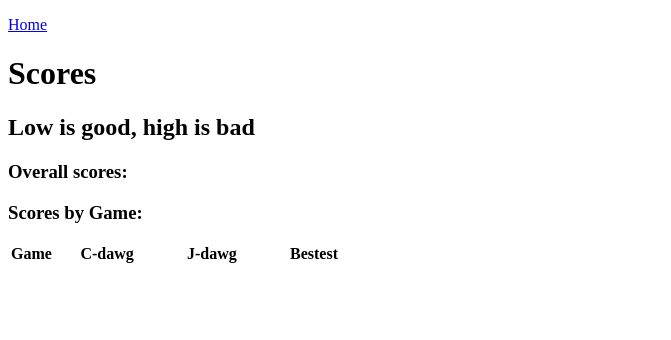
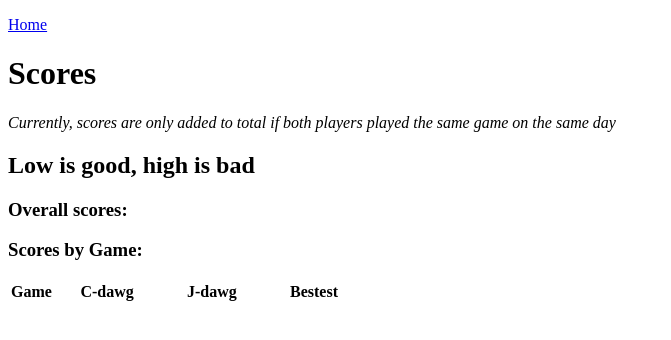
Before and after one commit to jacobl992/game-scores, a PHP site: template templates/scores.phtml in a window 1280 px wide. Shown: the top 340 px of the page, without its empty margins (0-671 px from the left). Run offline with PHP 8.4, Linux system fonts and the light colour scheme; the template is opened without the code that fills it, so the values that code supplies are empty.

Commit message:
added score system explanation

```diff
--- a/public/css/homestyles.css
+++ b/public/css/homestyles.css
@@ -37,6 +37,6 @@ label {
     font-weight: bold;
 }
 
-#max-Score {
+.instructions {
     font-style: italic;
 }
--- a/templates/gamesList.phtml
+++ b/templates/gamesList.phtml
@@ -29,7 +29,7 @@
             </select>
 
             <label for="score">Score:</label>
-            <span id="max-Score">Please add 2 points to maximum score if failed</span>
+            <span class="instructions">Please add 2 points to maximum score if failed</span>
             <input type="number" id="score" name="score" required>
 
             <label for="gameDate">Game Date:</label>
--- a/templates/scores.phtml
+++ b/templates/scores.phtml
@@ -9,6 +9,7 @@
 <body>
 <p><a href="/">Home</a></p>
 <h1>Scores</h1>
+<p class="instructions">Currently, scores are only added to total if both players played the same game on the same day</p>
 <h2>Low is good, high is bad</h2>
 <h3>Overall scores:</h3>
 <?php echo App\ViewHelpers\ScoresHelper::displayTotalScore($allScores) ?>
```
